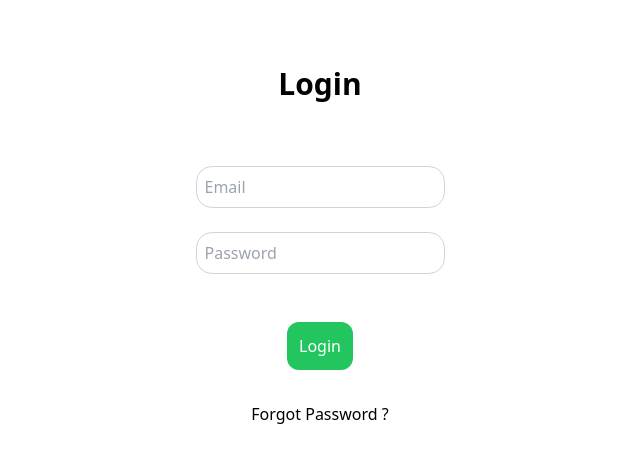
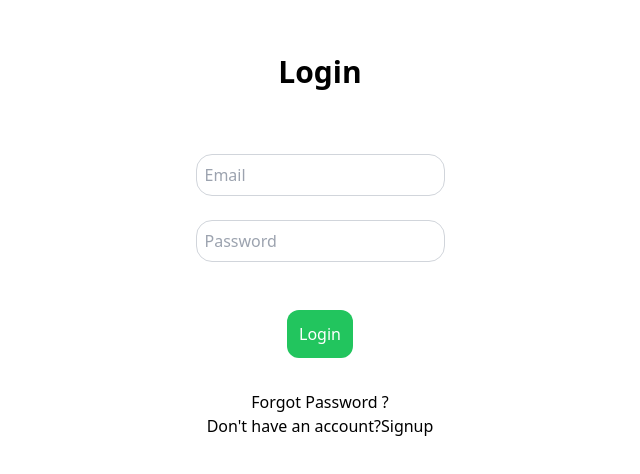
Before and after one commit to has673/Blogging, a React (Vite) app in the folder client/: page /login in a window 1280 px wide. Shown: the part 154-628 px from the top of the page, without its empty margins (320-960 px from the left). Built offline with nearby package versions, Linux system fonts and the light colour scheme.

Commit message:
signup_dont_have_a_account

```diff
--- a/client/src/Pages/Login.jsx
+++ b/client/src/Pages/Login.jsx
@@ -92,6 +92,7 @@ function Login() {
         </button>
     </form>
     <span><Link to='/forgot'>Forgot Password ?</Link></span>
+    <span><Link to='/signup'>Don't have an account?Signup</Link></span>
 </div>
 
   )
```
